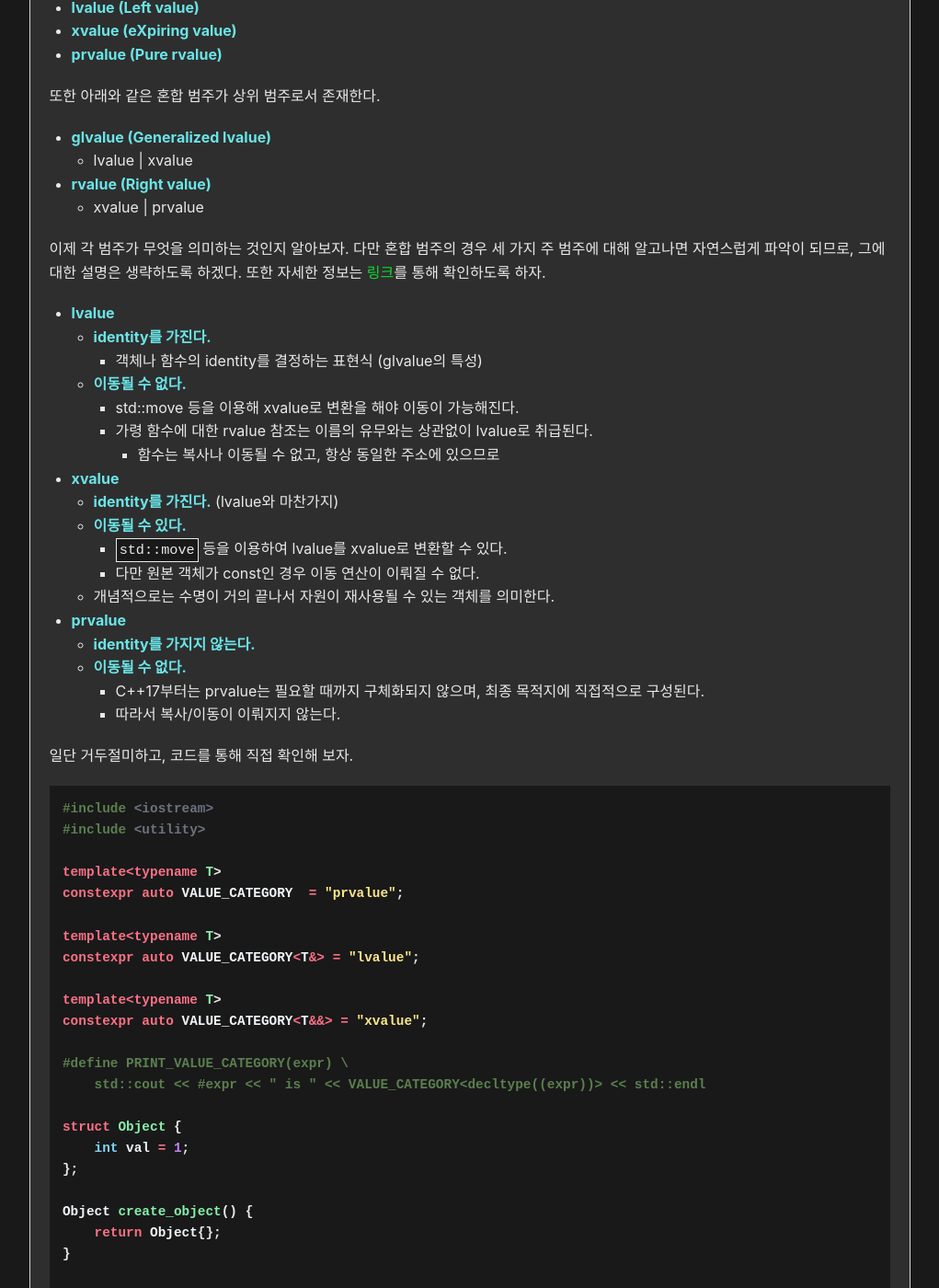
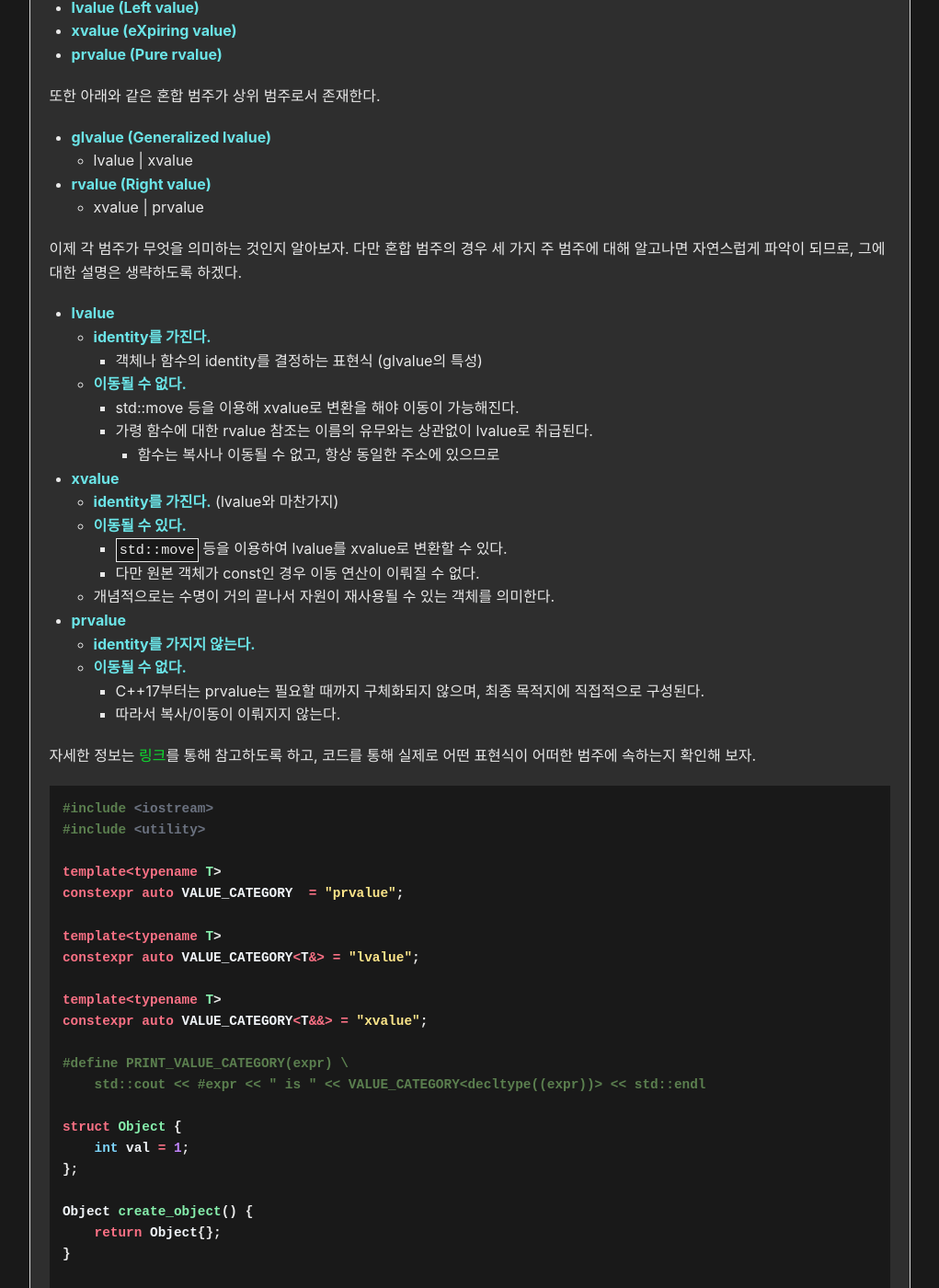
Before and after one commit to reudekx/reudekx.github.io, a Jekyll site: the page built from _docs/docs/프로그래밍 언어/C++.md, in a window 1280 px wide and 1400 px high, scrolled down 1504 px. Shown: the whole window at 92% size, without its empty margins (129-1150 px from the left). Built offline with Jekyll 4.4.1, drawn with Linux system fonts in a browser that asks for light colours.

Commit message:
docs: 문서 업데이트

````diff
--- a/_docs/docs/프로그래밍 언어/C++.md
+++ b/_docs/docs/프로그래밍 언어/C++.md
@@ -50,7 +50,6 @@ C++ 컴파일러가 표현식을 어떻게 처리할지를 결정할 때 중요
 이제 각 범주가 무엇을 의미하는 것인지 알아보자.
 다만 혼합 범주의 경우 세 가지 주 범주에 대해 알고나면
 자연스럽게 파악이 되므로, 그에 대한 설명은 생략하도록 하겠다.
-또한 자세한 정보는 [링크](https://en.cppreference.com/w/cpp/language/value_category#glvalue)를 통해 확인하도록 하자.
 
 * **lvalue**
     * **identity를 가진다.**
@@ -73,7 +72,8 @@ C++ 컴파일러가 표현식을 어떻게 처리할지를 결정할 때 중요
         * C++17부터는 prvalue는 필요할 때까지 구체화되지 않으며, 최종 목적지에 직접적으로 구성된다.
         * 따라서 복사/이동이 이뤄지지 않는다.
 
-일단 거두절미하고, 코드를 통해 직접 확인해 보자.
+자세한 정보는 [링크](https://en.cppreference.com/w/cpp/language/value_category#glvalue)를 통해 참고하도록 하고,
+코드를 통해 실제로 어떤 표현식이 어떠한 범주에 속하는지 확인해 보자.
 
 ```cpp
 #include <iostream>
````
